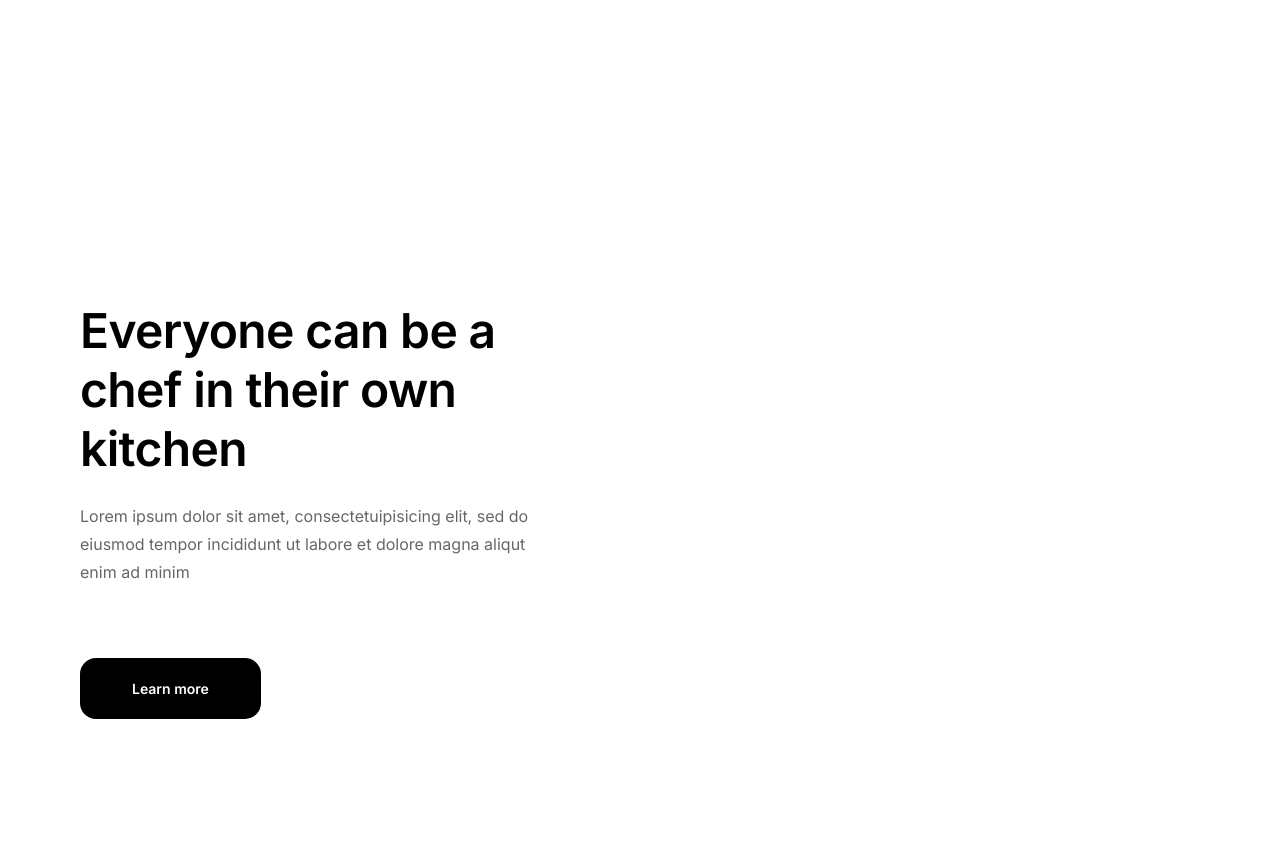
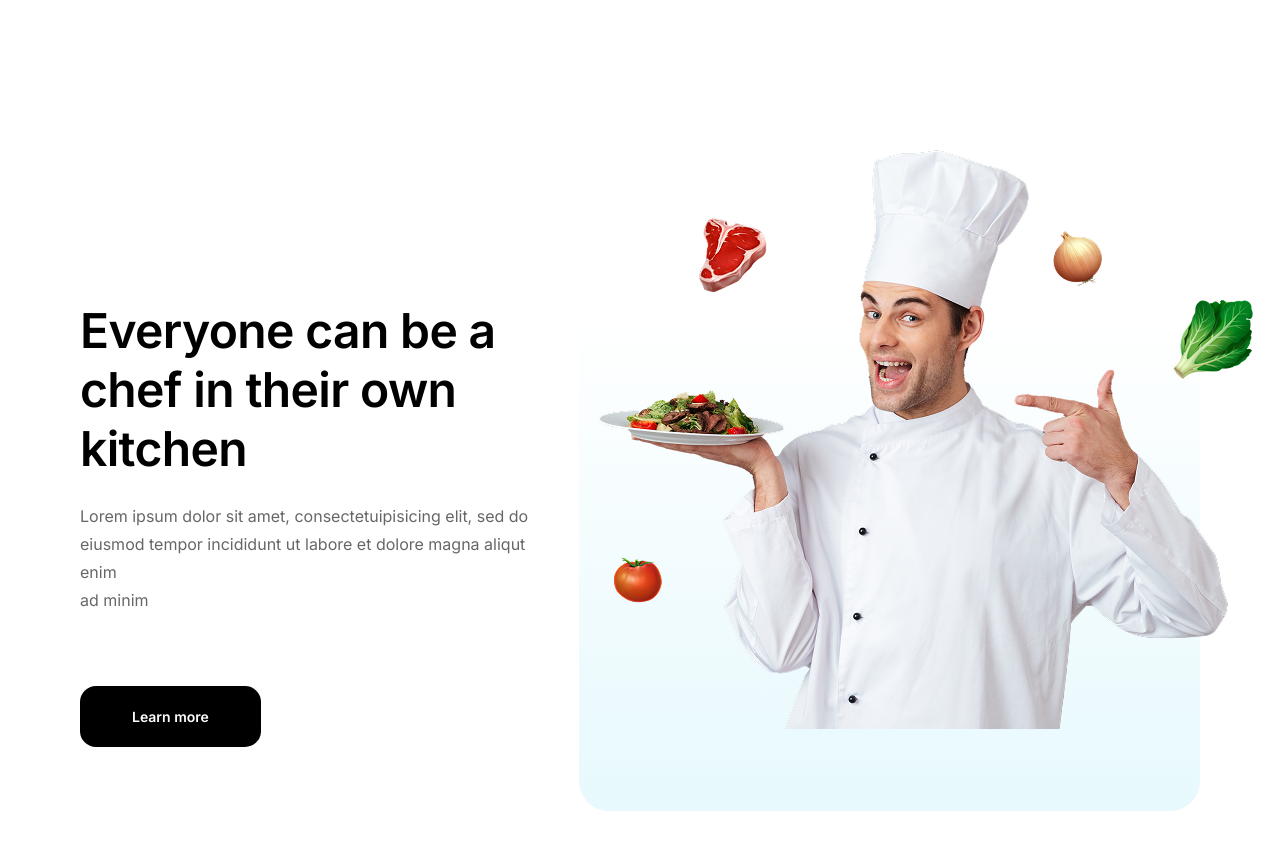
Before and after one commit to dasechh/foodieland, a website built with Vite: page index.html in a window 1280 px wide. Shown: the part 3840-4690 px from the top of the page. Built offline with nearby package versions, Linux system fonts and the light colour scheme; files whose address does not match are found by name.

Commit message:
commited

```diff
--- a/index.html
+++ b/index.html
@@ -197,11 +197,15 @@
       </section>
     <section class="course-ad-section">
       <div class="course-ad-text-half">
-        <h3>Everyone can be a chef in their own kitchen</h3>
-        <p>Lorem ipsum dolor sit amet, consectetuipisicing elit, sed do eiusmod tempor incididunt ut labore et dolore magna aliqut enim ad minim </p>
+        <h3>Everyone can be a<br>chef in their own kitchen</h3>
+        <p>Lorem ipsum dolor sit amet, consectetuipisicing elit, sed do eiusmod tempor incididunt ut labore et dolore magna aliqut enim<br>ad minim </p>
         <a href="#" class="learn-more-btn">Learn more</a>
       </div>
       <div class="course-ad-image-half">
+        <div class="course-ad-img-wrapper">
+          <img class="course-ad-img" src="/chef-with-ingredients.png"/>
+        </div>
+          <div class="course-ad-background"></div>
       </div>
     </section>
     </main>
--- a/styles.css
+++ b/styles.css
@@ -341,6 +341,7 @@ hr {
 
 .recipes-feed-cards {
   display: flex;
+  justify-content: center;
   flex-wrap: wrap;
   gap: 2.5rem;
 }
@@ -412,3 +413,36 @@ hr {
   padding: 10.565rem 2.75rem 4rem 0;
   width: 44.53125%;
 }
+
+.course-ad-text-half p {
+  max-width: 31.75rem;
+}
+
+.course-ad-image-half {
+  display: flex;
+  position: relative;
+  width: 55.46875%;
+}
+
+.course-ad-background {
+  width: 40.6875rem;
+  height: 31.25rem;
+  background: linear-gradient(180deg, rgba(231, 249, 253, 0) 0%, #E7F9FD 100%);
+  border-radius: 1.875rem;
+  z-index: 1;
+  align-self: flex-end;
+  margin-left: auto;
+}
+
+.course-ad-img-wrapper {
+  position: relative;
+  width:0;
+  height: 37.3125rem;
+}
+
+.course-ad-img {
+  position: absolute;
+  width: 42.125rem;
+  height: 37.3125rem;
+  z-index: 2;
+}
```
Also changed, not shown: public/chef-with-ingredients.png (added).
